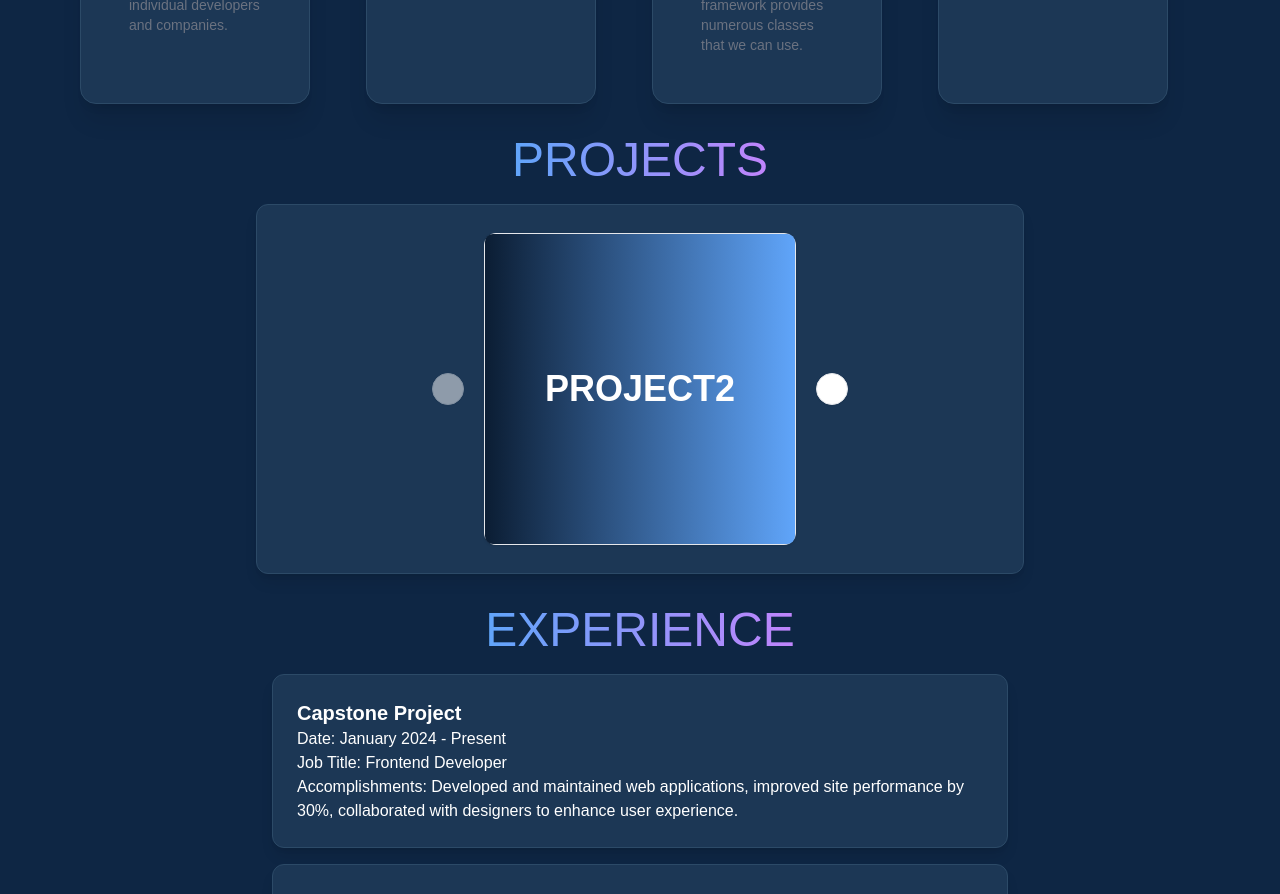
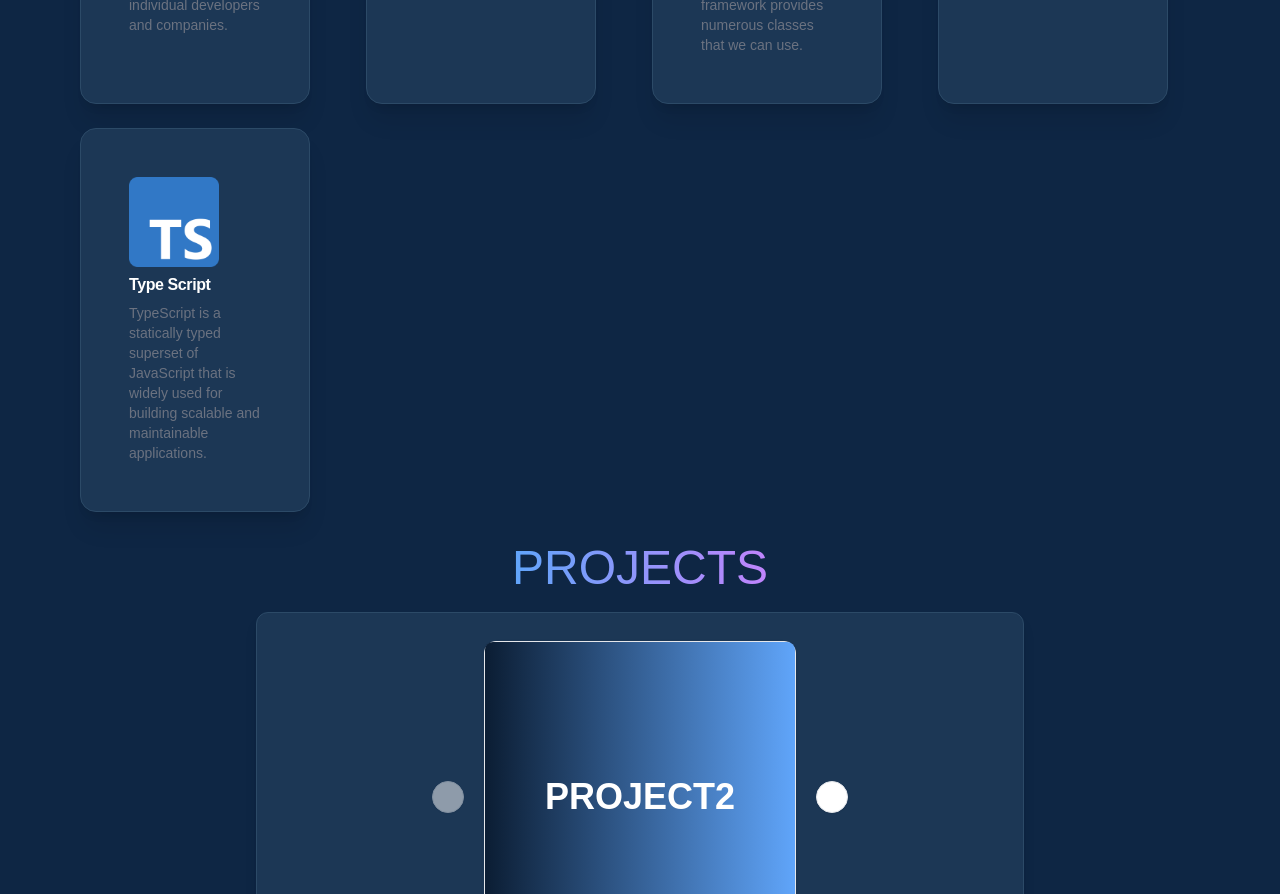
Before and after one commit to Shanentcgithub/Personal-website, a Next.js app: page /portfolio in a window 1280 px wide. Shown: the part 1500-2394 px from the top of the page. Built offline with nearby package versions, Linux system fonts and the light colour scheme.

Commit message:
addded typescript card

```diff
--- a/src/app/portfolio/page.js
+++ b/src/app/portfolio/page.js
@@ -8,6 +8,7 @@ import { CardWithForm5 } from '@/components/component/card5';
 import { CardWithForm6 } from '@/components/component/card6';
 import { CardWithForm7 } from '@/components/component/card7';
 import { CardWithForm8 } from '@/components/component/card8';
+import { CardWithForm9 } from '@/components/component/card9';
 import { CarouselDemo } from '@/components/component/carousel';
 import { Card } from '@/components/ui/card';
 import Image from 'next/image';
@@ -105,6 +106,7 @@ export default function Portfolio() {
           <CardWithForm6 />
           <CardWithForm7 />
           <CardWithForm8 />
+          <CardWithForm9/>
         </div>
       </div>
 
--- /dev/null
+++ b/src/components/component/card9.jsx
@@ -0,0 +1,26 @@
+import * as React from "react";
+import Image from "next/image";
+import {
+  Card,
+  CardDescription,
+  CardHeader,
+  CardTitle,
+} from "@/components/ui/card";
+
+export function CardWithForm9() {
+  return (
+    <Card className="w-[230px] h-[140] bg-[#1c3755] text-white border border-[#2c4a67] shadow-xl rounded-2xl p-6 hover:shadow-2xl transition-shadow duration-300 transform hover:scale-[1.01]">
+      <CardHeader>
+        <Image
+            src="/typescript.png"
+            alt="typescript"
+            width={90}
+            height={90}
+            className="transition-transform duration-300 hover:scale-110"
+          />
+        <CardTitle className="text-1xl">Type Script </CardTitle>
+        <CardDescription>TypeScript is a statically typed superset of JavaScript that is widely used for building scalable and maintainable applications. </CardDescription>
+      </CardHeader>
+         </Card>
+  );
+}
```
Also changed, not shown: public/typescript.png (added).
